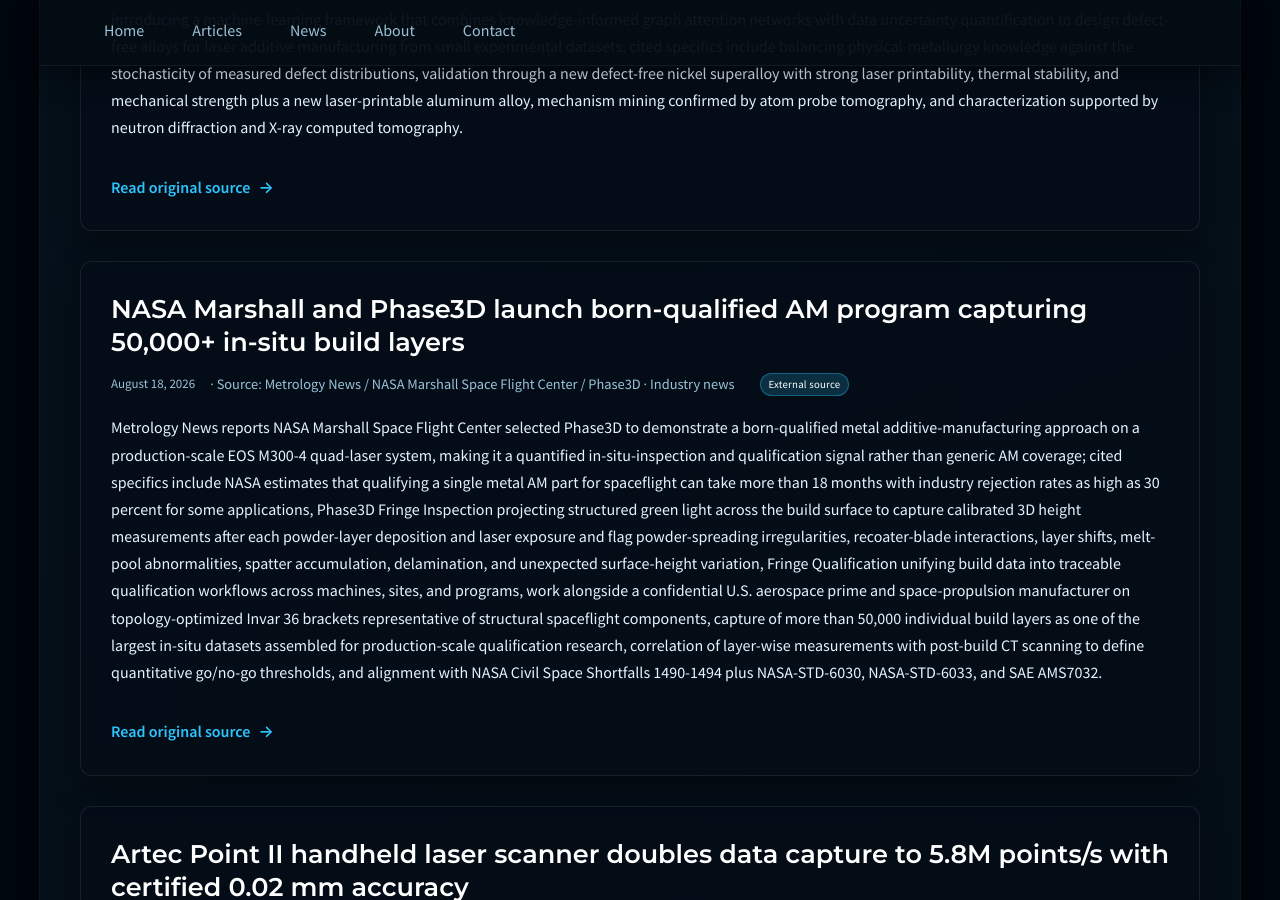
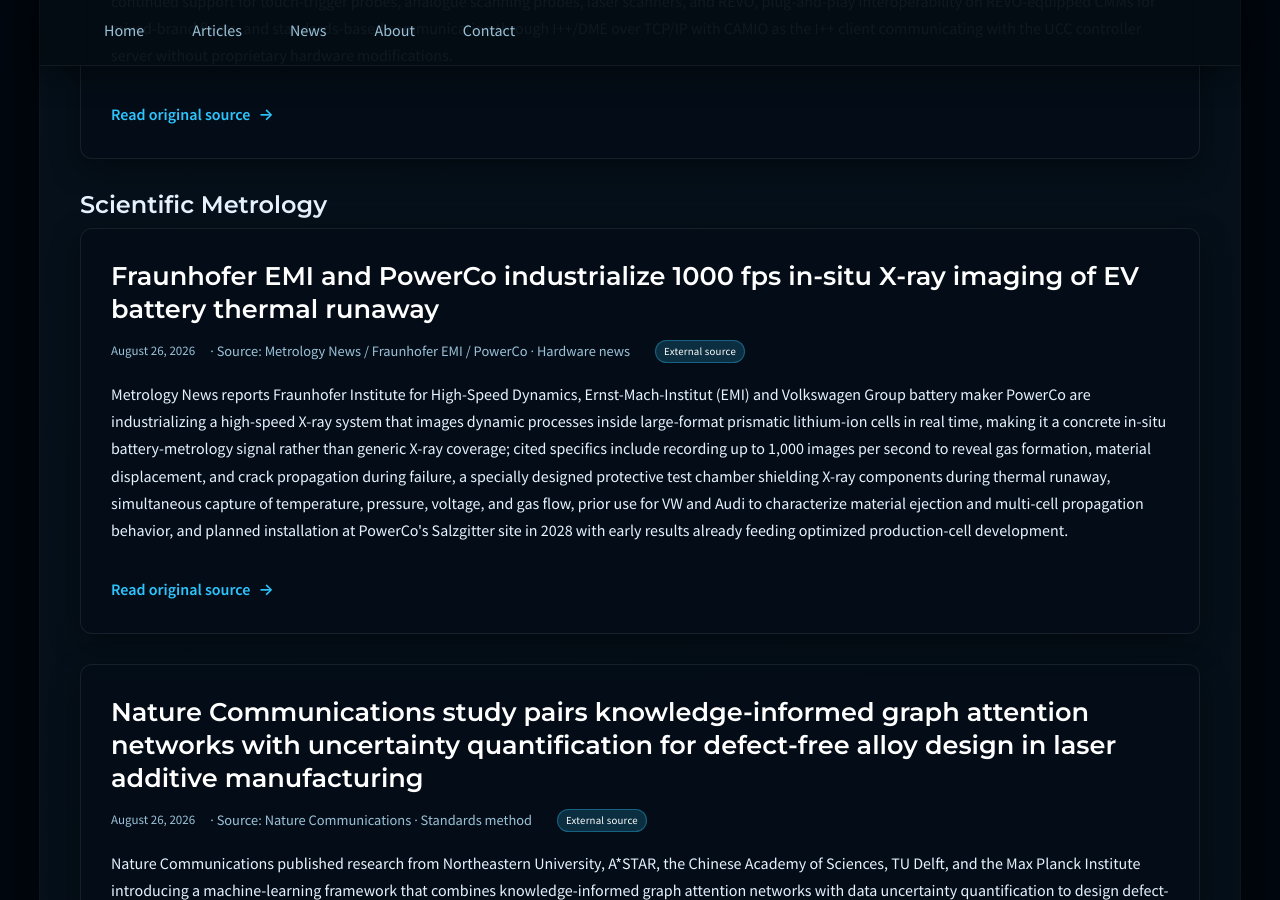
Before and after one commit to JohnForeman/MetrologyCentral, a Jekyll site: the page built from news.md, in a window 1280 px wide and 900 px high, scrolled down 14170 px. Built offline with Jekyll 4.4.1, drawn with Linux system fonts in a browser that asks for light colours; some of the changed text lies outside the part shown.

Commit message:
news: add Raytheon Forest MS $50M NGJ-MB expansion (aero/defense) + Fraunhofer/PowerCo in-situ battery X-ray (scientific metrology) for Aug 28 sweep

```diff
--- a/_data/news.yml
+++ b/_data/news.yml
@@ -1,4 +1,36 @@
 ---
+- date: '2026-08-27'
+  title: Raytheon completes USD 50M Forest Mississippi expansion for NGJ-MB jammer and airborne radar production
+  source: RTX / PRNewswire
+  sector: aerospace_defense_manufacturing
+  kind: industry_news
+  summary: >-
+    RTX business Raytheon completed a 17,000-square-foot expansion of its Forest, Mississippi manufacturing
+    facility backed by a USD 50 million capital investment, adding production, test, and integration capacity for
+    the Next Generation Jammer Mid-Band (NGJ-MB) pod serving the U.S. Navy and Australian government plus other
+    airborne radar programs, making it a quantified defense-electronics manufacturing-capacity signal rather than
+    a generic ribbon-cutting; cited specifics include 100 high-skill jobs expected by 2028, the Forest site now
+    encompassing 445,000 square feet as one of the largest defense manufacturing plants in Mississippi, three
+    facility expansions totaling USD 280 million in capital over the past decade, a 20,000-square-foot addition in
+    2013, a 50,000-square-foot radar production and testing facility completed in 2020, and the site's role as a
+    hub for electronic warfare and radar systems.
+  url: https://www.prnewswire.com/news-releases/rtxs-raytheon-completes-50-million-expansion-of-mississippi-manufacturing-facility-302859721.html
+- date: '2026-08-26'
+  title: Fraunhofer EMI and PowerCo industrialize 1000 fps in-situ X-ray imaging of EV battery thermal runaway
+  source: Metrology News / Fraunhofer EMI / PowerCo
+  sector: scientific_metrology
+  kind: hardware_news
+  summary: >-
+    Metrology News reports Fraunhofer Institute for High-Speed Dynamics, Ernst-Mach-Institut (EMI) and Volkswagen
+    Group battery maker PowerCo are industrializing a high-speed X-ray system that images dynamic processes inside
+    large-format prismatic lithium-ion cells in real time, making it a concrete in-situ battery-metrology signal
+    rather than generic X-ray coverage; cited specifics include recording up to 1,000 images per second to reveal
+    gas formation, material displacement, and crack propagation during failure, a specially designed protective
+    test chamber shielding X-ray components during thermal runaway, simultaneous capture of temperature, pressure,
+    voltage, and gas flow, prior use for VW and Audi to characterize material ejection and multi-cell propagation
+    behavior, and planned installation at PowerCo's Salzgitter site in 2028 with early results already feeding
+    optimized production-cell development.
+  url: https://metrology.news/high-speed-x-ray-reveals-ev-battery-failure-in-real-time/
 - date: '2026-08-26'
   title: Nature Communications study pairs knowledge-informed graph attention networks with uncertainty quantification for defect-free alloy design in laser additive manufacturing
   source: Nature Communications
```
